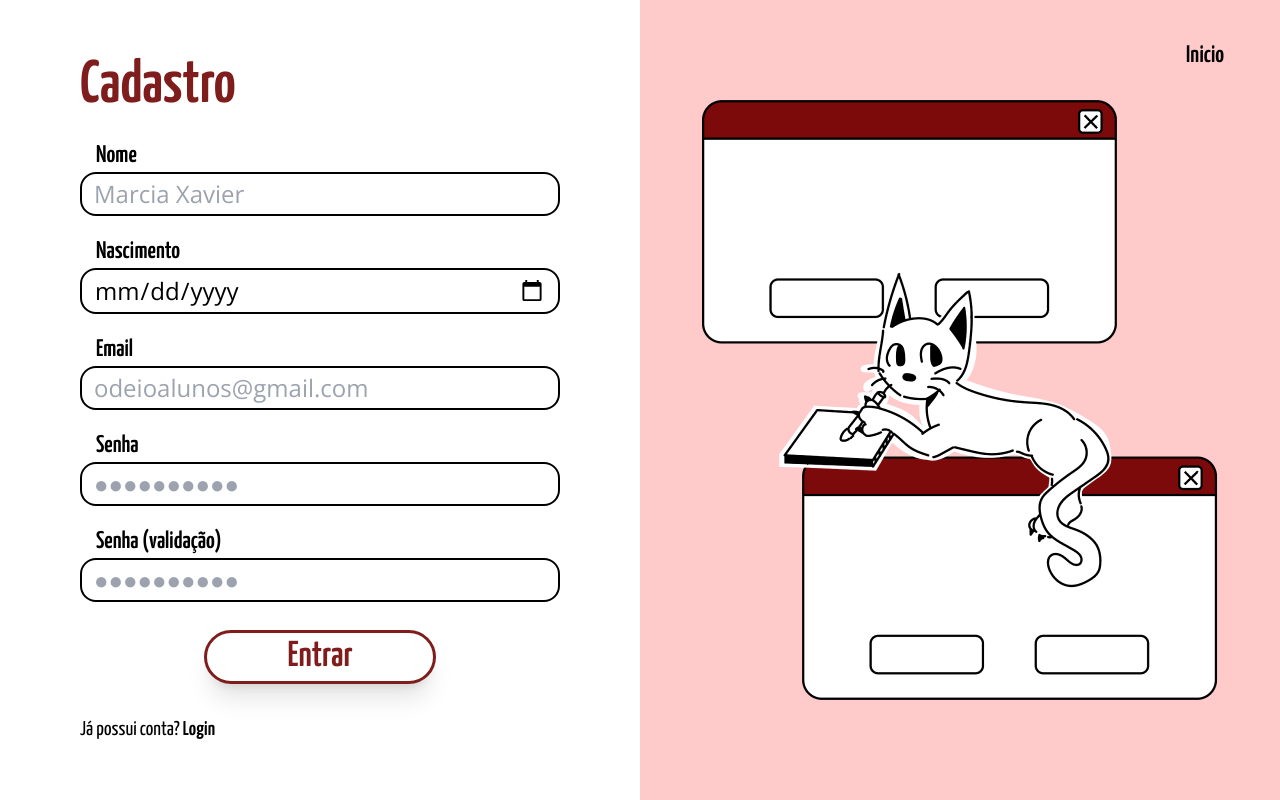
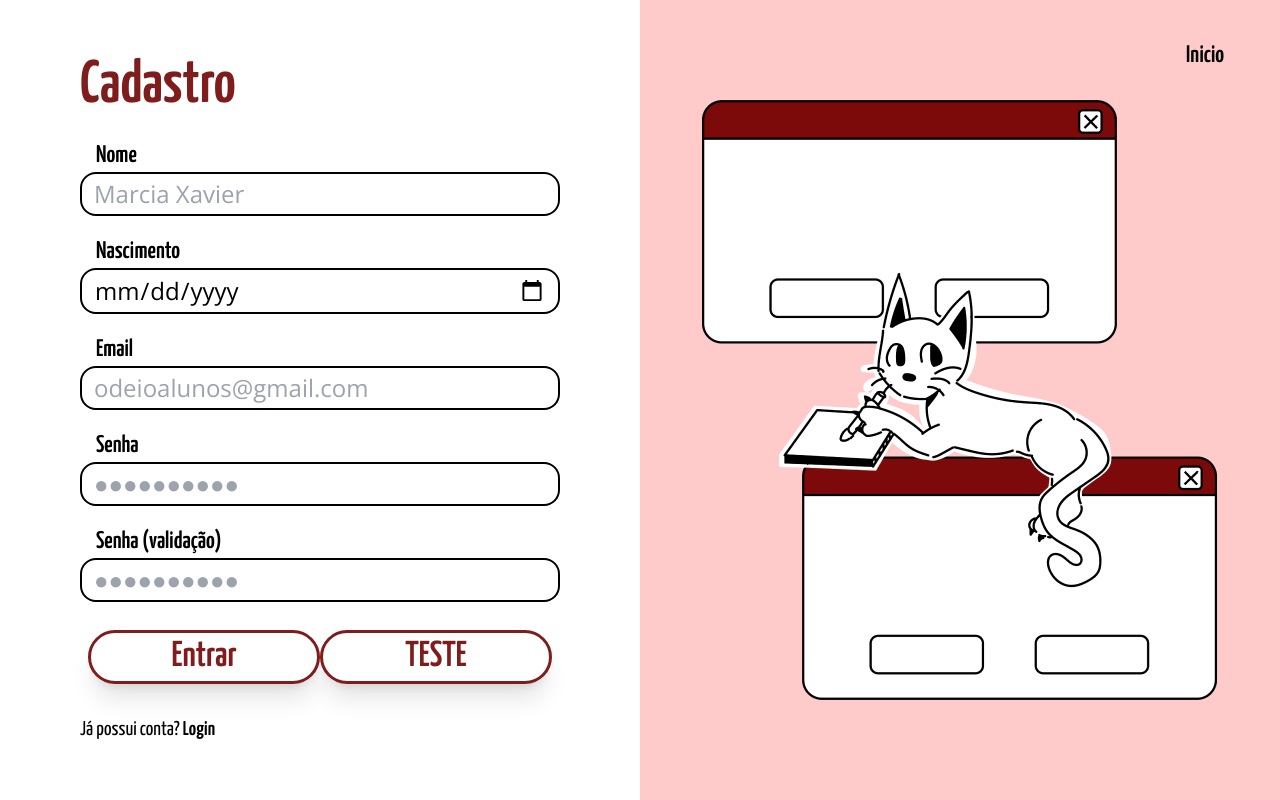
Before and after one commit to bbayerdev/onna-web, a Next.js app: page /cadastro in a window 1280 px wide. Built offline with nearby package versions, Linux system fonts and the light colour scheme.

Commit message:
conexao bd

```diff
--- a/app/cadastro/page.tsx
+++ b/app/cadastro/page.tsx
@@ -6,11 +6,12 @@ import Input from '../components/loginCad/input'
 import { useForm } from "react-hook-form";
 import { z } from "zod";
 import { zodResolver } from "@hookform/resolvers/zod";
+import api from "../../services/api"
 
 const cadastroUserShema = z.object({
     nome: z.string()
         .nonempty('Nome obrigatório')
-        .min(6, {message: 'Caracteres minimos 6'}),
+        .min(6, { message: 'Caracteres minimos 6' }),
     nasc: z.string(),
     email: z.string()
         .nonempty('Email obrigatório')
@@ -21,6 +22,18 @@ const cadastroUserShema = z.object({
     confirmacaoSenha: z.string()
         .nonempty('Confirmação de senha obrigatória')
 })
+
+async function cadastrarUsuario() {
+    await api.post('/api/auth/signUp', {
+        email: "CELLY.mendes8472@example.com",
+        senha: "3Rz!bL2#tQ8*",
+        nome: "Clara Mendes",
+        status_Ban: false,
+        dataNasc: "1990-07-15T00:00:00Z",
+        avatar: 2,
+        tipo_Usuario: true
+    })
+}
 
 type loginUserFormData = z.infer<typeof cadastroUserShema>
 
@@ -75,6 +88,7 @@ const Page = () => {
 
                         <div className='flex justify-center p-2'>
                             <button className='max-md:text-2xl w-1/2 transition duration-500 hover:bg-red-100 hover:scale-105 shadow-xl font-bold text-4xl text-red-900 border-red-900 border-[3px] rounded-full px-12 py-1'>Entrar</button>
+                            <button className='max-md:text-2xl w-1/2 transition duration-500 hover:bg-red-100 hover:scale-105 shadow-xl font-bold text-4xl text-red-900 border-red-900 border-[3px] rounded-full px-12 py-1' onClick={cadastrarUsuario}>TESTE</button>
                         </div>
                     </form>
 
--- a/package.json
+++ b/package.json
@@ -10,6 +10,7 @@
   },
   "dependencies": {
     "@hookform/resolvers": "^3.9.0",
+    "axios": "^1.7.3",
     "next": "14.2.5",
     "react": "^18",
     "react-dom": "^18",
--- /dev/null
+++ b/services/api.js
@@ -0,0 +1,7 @@
+import axios from "axios"
+
+const api = axios.create({
+    baseURL: "http://localhost:3000"
+})
+
+export default api
```
Also changed, not shown: 1 other file (tests, documents, lock files or other folders).
